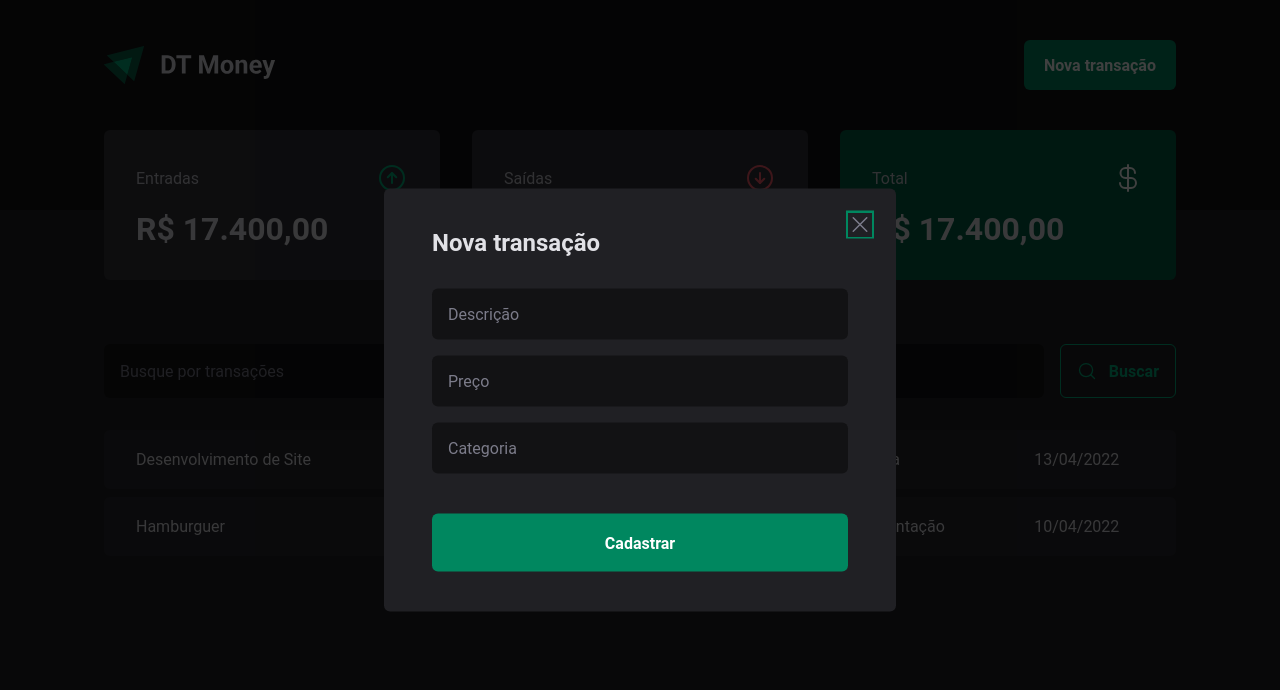
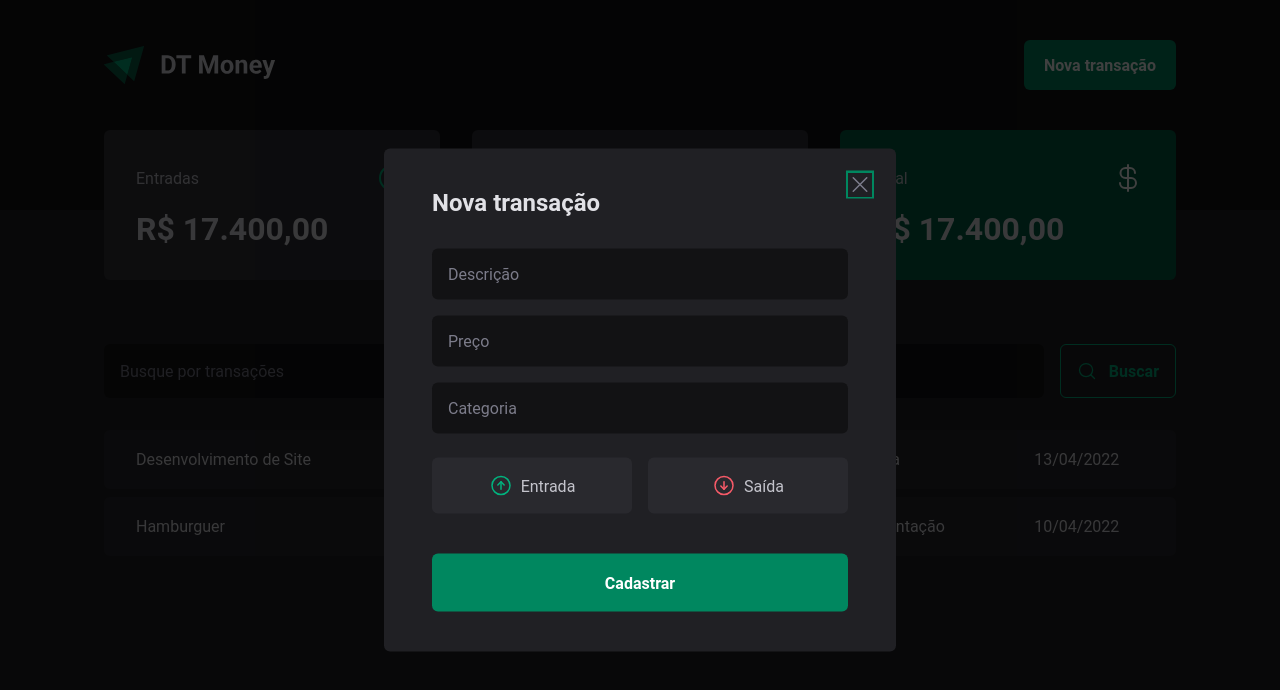
Before and after one commit to zacrodrigues/dt-money-ignite-reactjs-2022, a React app: page / in a window 1280 px wide. Both pictures are taken after a click on the button "Nova transação". Shown: the top 690 px of the page. Built offline with nearby package versions, Linux system fonts and the light colour scheme; the HTML template or start-up script is replaced by a standard one.

Commit message:
Botões de entrada e saída

```diff
--- a/src/components/NewTransactionModal/index.tsx
+++ b/src/components/NewTransactionModal/index.tsx
@@ -1,6 +1,6 @@
 import * as Dialog from '@radix-ui/react-dialog'
-import { X } from 'phosphor-react'
-import { CloseButton, Content, Overlay } from './styles'
+import { ArrowCircleDown, ArrowCircleUp, X } from 'phosphor-react'
+import { CloseButton, Content, Overlay, TransactionType, TransactionTypeButton } from './styles'
 
 export function NewTransactionModal() {
   return (
@@ -19,6 +19,18 @@
           <input type="number" placeholder='Preço' required />
           <input type="text" placeholder='Categoria' required />
 
+          <TransactionType>
+            <TransactionTypeButton variant='income'>
+              <ArrowCircleUp size={24} />
+              Entrada
+            </TransactionTypeButton>
+
+            <TransactionTypeButton variant='outcome'>
+              <ArrowCircleDown size={24} />
+              Saída
+            </TransactionTypeButton>
+          </TransactionType>
+
           <button type="submit">
             Cadastrar
           </button>
--- a/src/components/NewTransactionModal/styles.ts
+++ b/src/components/NewTransactionModal/styles.ts
@@ -68,3 +68,31 @@
   cursor: pointer;
   color: ${props => props.theme["gray-500"]};
 `
+
+export const TransactionType = styled.div`
+  display: grid;
+  grid-template-columns: repeat(2, 1fr);
+  gap: 1rem;
+  margin-top: 0.5rem;
+`
+
+interface TransactionTypeButtonProps {
+  variant: 'income' | 'outcome'
+}
+
+export const TransactionTypeButton = styled.button<TransactionTypeButtonProps>`
+  background: ${props => props.theme["gray-700"]};
+  padding: 1rem;
+  display: flex;
+  align-items: center;
+  justify-content: center;
+  gap: 00.5rem;
+  border-radius: 6px;
+  cursor: pointer;
+  border: 0;
+  color: ${props => props.theme["gray-300"]};
+
+  svg {
+    color: ${props => props.variant === 'income' ? props.theme["green-300"] : props.theme["red-300"]}
+  }
+`
```
